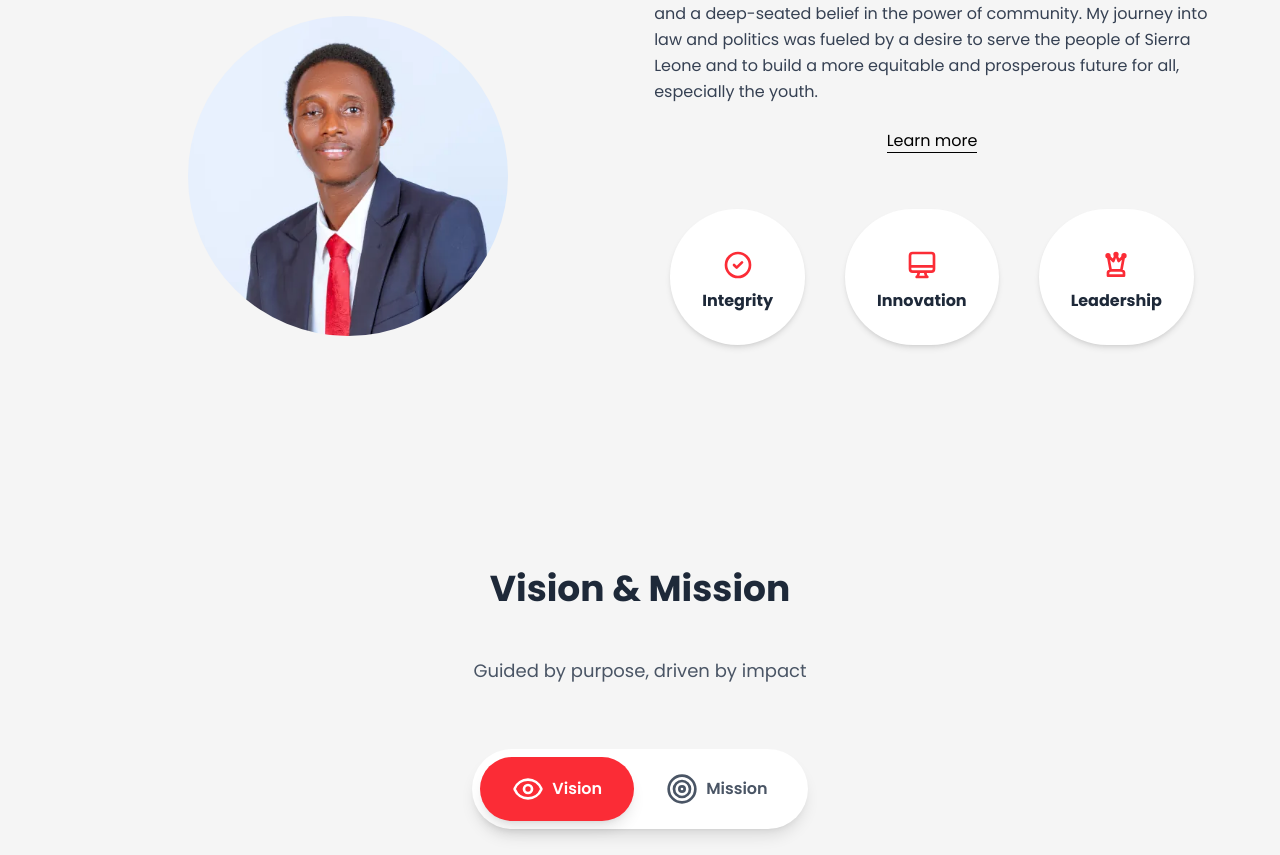
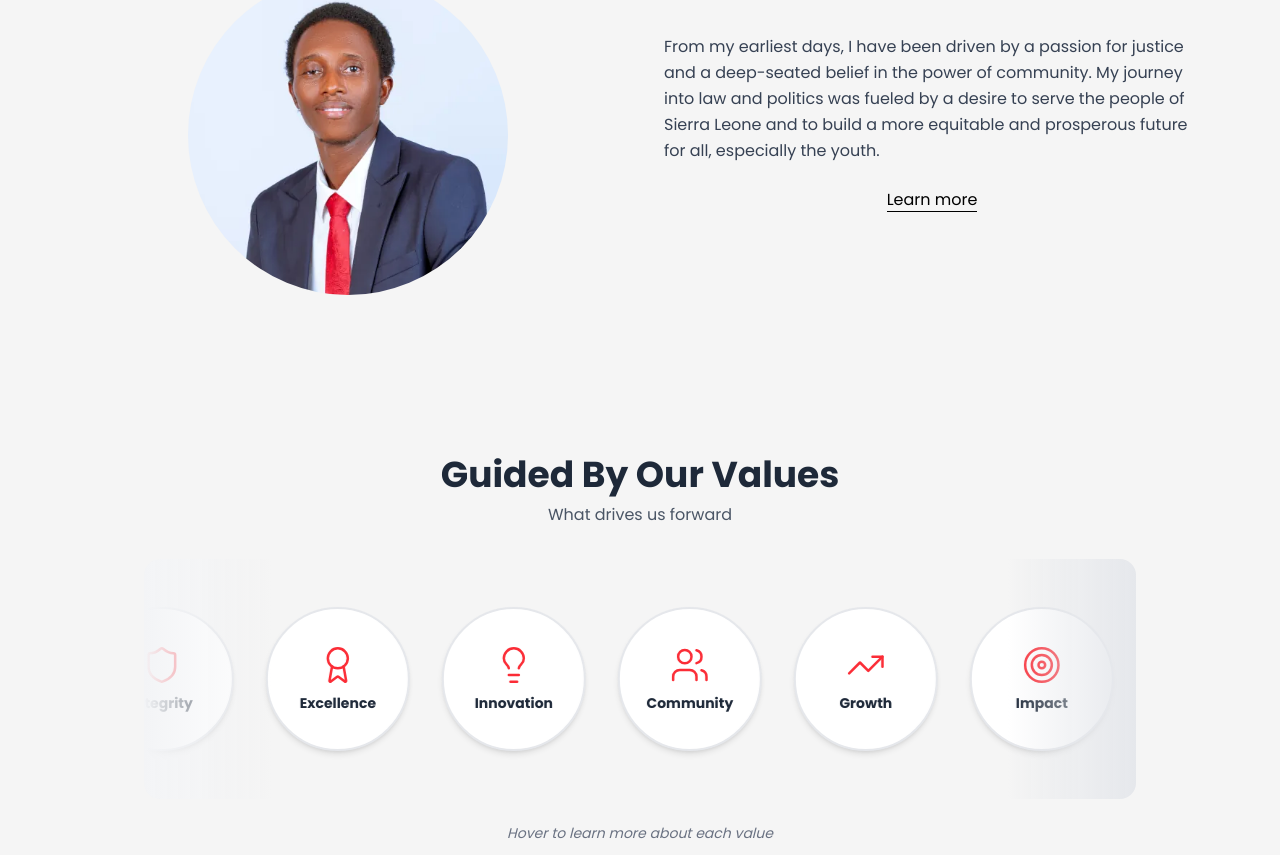
Before and after one commit to ideftbuild/apc-deputy-landing, a React (Vite) app: page / in a window 1280 px wide. Shown: the part 1125-1980 px from the top of the page. Built offline with nearby package versions, Linux system fonts and the light colour scheme.

Commit message:
feat: enchance core values section

```diff
--- a/src/App.tsx
+++ b/src/App.tsx
@@ -10,6 +10,7 @@ import ContactForm from "./components/ContactForm";
 import SocialMedia from "./components/SocialMedia";
 import Footer from "./components/Footer";
 import ScrollReveal from "./components/ScrollReveal";
+import CoreValues from "./components/CoreValues";
 
 /**
  * The main application component.
@@ -33,7 +34,9 @@ export default function App() {
             </p>
             <div className="h-px bg-red-300 w-20"></div>
           </div>
+
           <About />
+          <CoreValues />
           <VisionMission />
         </div>
         <Donation />
--- a/src/components/About.tsx
+++ b/src/components/About.tsx
@@ -33,8 +33,6 @@ export default function About() {
                 Learn more
               </a>
             </div>
-
-            <CoreValues />
           </div>
         </div>
       </div>
--- a/src/components/CoreValues.tsx
+++ b/src/components/CoreValues.tsx
@@ -1,106 +1,145 @@
-// src/components/CoreValues.tsx
+import { motion } from "framer-motion";
+import React from "react";
+import {
+  Shield,
+  Award,
+  Lightbulb,
+  Users,
+  TrendingUp,
+  Target,
+} from "lucide-react";
 
-/**
- * Core Values Component
- * Displays the candidate's guiding principles in a clean, grid-based layout.
- * Each value is presented with an icon and a brief description to be easily digestible.
- */
 const values = [
   {
-    icon: (
-      <svg
-        xmlns="http://www.w3.org/2000/svg"
-        className="h-6 w-6 md:h-8 md:w-8 text-red-500"
-        fill="none"
-        viewBox="0 0 24 24"
-        stroke="currentColor"
-        strokeWidth={2}
-      >
-        <path
-          strokeLinecap="round"
-          strokeLinejoin="round"
-          d="M9 12l2 2 4-4m6 2a9 9 0 11-18 0 9 9 0 0118 0z"
-        />
-      </svg>
-    ),
     title: "Integrity",
-    description:
-      "Upholding the highest standards of honesty and accountability in every action and decision.",
+    icon: Shield,
+    description: "Maintaining honesty and strong moral principles",
   },
   {
-    icon: (
-      <svg
-        xmlns="http://www.w3.org/2000/svg"
-        className="h-6 w-6 md:h-8 md:w-8 text-red-500"
-        fill="none"
-        viewBox="0 0 24 24"
-        stroke="currentColor"
-        strokeWidth={2}
-      >
-        <path
-          strokeLinecap="round"
-          strokeLinejoin="round"
-          d="M9.75 17L9 20l-1 1h8l-1-1-.75-3M3 13h18M5 17h14a2 2 0 002-2V5a2 2 0 00-2-2H5a2 2 0 00-2 2v10a2 2 0 002 2z"
-        />
-      </svg>
-    ),
-    title: "Innovation",
-    description:
-      "Embracing technology and modern strategies to build a more efficient and effective party.",
+    title: "Excellence",
+    icon: Award,
+    description: "Striving for the highest quality in everything we do",
   },
   {
-    icon: (
-      <svg
-        xmlns="http://www.w3.org/2000/svg"
-        className="h-6 w-6 md:h-8 md:w-8 text-red-500"
-        fill="none"
-        stroke="currentColor"
-        strokeWidth={2}
-        viewBox="0 0 24 24"
-      >
-        <g
-          fill="none"
-          stroke="currentColor"
-          stroke-linecap="round"
-          stroke-linejoin="round"
-          stroke-width="2"
-        >
-          <path d="m16 16l2-11l-4 4l-2-5l-2 5l-4-4l2 11m0 0l-1.447.724a1 1 0 0 0-.553.894V20h12v-2.382a1 1 0 0 0-.553-.894L16 16z" />
-          <path d="M11 4a1 1 0 1 0 2 0a1 1 0 1 0-2 0M5 5a1 1 0 1 0 2 0a1 1 0 1 0-2 0m12 0a1 1 0 1 0 2 0a1 1 0 1 0-2 0" />
-        </g>
-      </svg>
-    ),
-    title: "Leadership",
-    description:
-      "Leading by example with a commitment to listen, serve, and unite our community.",
+    title: "Innovation",
+    icon: Lightbulb,
+    description: "Embracing creative solutions and new ideas",
+  },
+  {
+    title: "Community",
+    icon: Users,
+    description: "Building strong connections and supporting each other",
+  },
+  {
+    title: "Growth",
+    icon: TrendingUp,
+    description: "Continuous learning and personal development",
+  },
+  {
+    title: "Impact",
+    icon: Target,
+    description: "Making meaningful change in our world",
   },
 ];
 
 export default function CoreValues() {
+  const [isPaused, setIsPaused] = React.useState(false);
+  const [activeIndex, setActiveIndex] = React.useState(null);
+
+  const extendedValues = [...values, ...values, ...values];
+
+  const handleClick = (idx) => {
+    if (activeIndex === idx) {
+      setActiveIndex(null);
+      setIsPaused(false);
+    } else {
+      setActiveIndex(idx);
+      setIsPaused(true);
+    }
+  };
+
   return (
-    <section id="core-values" className="py-2 md:py-8">
-      <div className="mx-auto px-4 flex flex-wrap md:flex-nowrap md:flex-row justify-center gap-6 md:gap-10 md:w-[60%] place-items-center">
-        {values.map((value) => (
-          <div
-            key={value.title}
-            className="relative group w-[120px] h-[120px] md:w-fit md:h-fit md:p-8 p-4 rounded-full shadow-md hover:shadow-xl bg-white"
+    <section id="core-values" className="py-12 md:py-16">
+      <div className="mb-8 text-center">
+        <h2 className="text-3xl md:text-4xl font-bold text-gray-800 mb-2 text-center">
+          Guided By Our Values
+        </h2>
+        <p className="text-gray-600 mb-4">What drives us forward</p>
+      </div>
+      <div className="max-w-5xl mx-auto px-4">
+        <div className="relative rounded-2xl py-12 overflow-hidden">
+          <div className="absolute left-0 top-0 bottom-0 w-32 bg-gradient-to-r from-gray-100 to-transparent z-10 pointer-events-none" />
+          <div className="absolute right-0 top-0 bottom-0 w-32 bg-gradient-to-l from-gray-200 to-transparent z-10 pointer-events-none" />
+
+          <motion.div
+            className="flex gap-6 md:gap-8"
+            animate={isPaused ? {} : { x: [0, `-${100 / 3}%`] }}
+            transition={{
+              x: {
+                repeat: Infinity,
+                repeatType: "loop",
+                duration: 40,
+                ease: "linear",
+              },
+            }}
+            style={{ willChange: "transform" }}
           >
-            <div className="flex justify-center mt-2 md:mb-2">{value.icon}</div>
-            <h3 className="font-bold text-gray-800 text-center w-fit">
-              {value.title}
-            </h3>
-            <span
-              className="absolute left-1/2 -translate-x-1/2 -top-2 -translate-y-full
-                          hidden group-hover:block w-64 rounded-lg bg-gray-900 text-[#f5f5f5]
-                          shadow-xl px-4 py-3 text-sm pointer-events-none
-                          after:content-[''] after:absolute after:top-full after:left-1/2
-                          after:-translate-x-1/2 after:border-8 after:border-transparent
-                          after:border-t-gray-900"
-            >
-              {value.description}
+            {extendedValues.map((value, idx) => {
+              const IconComponent = value.icon;
+              const isActive = activeIndex === idx;
+
+              return (
+                <div
+                  key={`${value.title}-${idx}`}
+                  className="flex-shrink-0 group relative"
+                  onMouseEnter={() => setIsPaused(true)}
+                  onMouseLeave={() => {
+                    setIsPaused(false);
+                    setActiveIndex(null);
+                  }}
+                  onClick={() => handleClick(idx)}
+                >
+                  <div
+                    className={`w-28 h-28 md:w-36 md:h-36 rounded-full bg-white shadow-md hover:shadow-xl transition-all duration-300 flex flex-col items-center justify-center p-4 md:p-6 border-2 cursor-pointer ${isActive ? "border-red-500 shadow-xl" : "border-gray-200"} md:hover:border-red-500`}
+                  >
+                    <IconComponent
+                      className="w-8 h-8 md:w-10 md:h-10 mb-2 text-red-500"
+                      strokeWidth={1.5}
+                    />
+                    <h3 className="font-bold text-gray-800 text-center text-xs md:text-sm">
+                      {value.title}
+                    </h3>
+
+                    <div className="hidden md:block absolute left-1/2 -translate-x-1/2 top-0 -translate-y-full mb-2 opacity-0 group-hover:opacity-100 transition-opacity duration-300 pointer-events-none z-20">
+                      <div className="bg-gray-900 text-white text-sm rounded-lg px-4 py-3 shadow-xl w-56 text-center">
+                        {value.description}
+                        <div className="absolute top-full left-1/2 -translate-x-1/2 border-8 border-transparent border-t-gray-900" />
+                      </div>
+                    </div>
+                  </div>
+
+                  {isActive && (
+                    <div className="md:hidden absolute top-full mt-3 left-1/2 -translate-x-1/2 w-48 bg-gray-900 text-white text-xs rounded-lg px-3 py-2 shadow-xl text-center z-20">
+                      {value.description}
+                      <div className="absolute bottom-full left-1/2 -translate-x-1/2 w-0 h-0 border-l-8 border-r-8 border-b-8 border-transparent border-b-gray-900" />
+                    </div>
+                  )}
+                </div>
+              );
+            })}
+          </motion.div>
+        </div>
+
+        <div className="text-center mt-6">
+          <p className="text-sm text-gray-500 italic">
+            <span className="md:hidden">
+              Tap to learn more about each value
             </span>
-          </div>
-        ))}
+            <span className="hidden md:inline">
+              Hover to learn more about each value
+            </span>
+          </p>
+        </div>
       </div>
     </section>
   );
```
